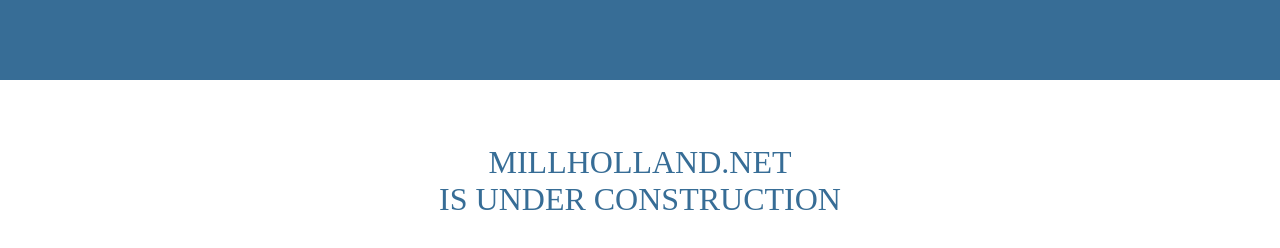
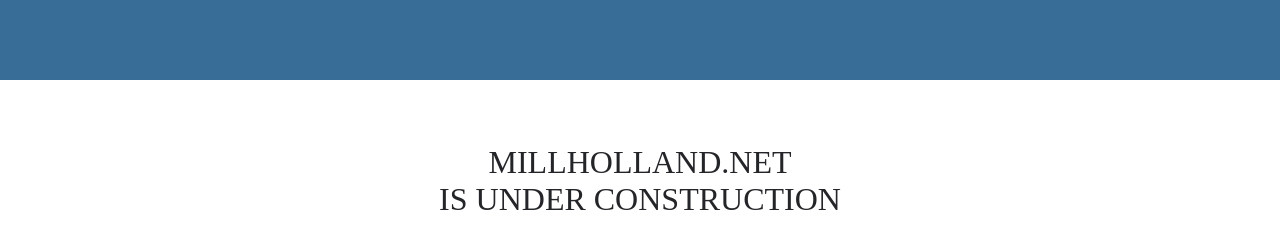
Before and after one commit to diekruzen/DAD, a plain HTML site: page index.html in a window 1280 px wide. Drawn offline with Linux system fonts and the light colour scheme; a web font is replaced by a local one.

Commit message:
updated color for text

```diff
--- a/index.html
+++ b/index.html
@@ -28,7 +28,7 @@
 
         .big-text{
             font-size: 2rem;
-            color:#376d96;
+            color:#242528;
             font-family: "Inknut Antiqua", serif;
             width:100%;
             text-align: center;
```
